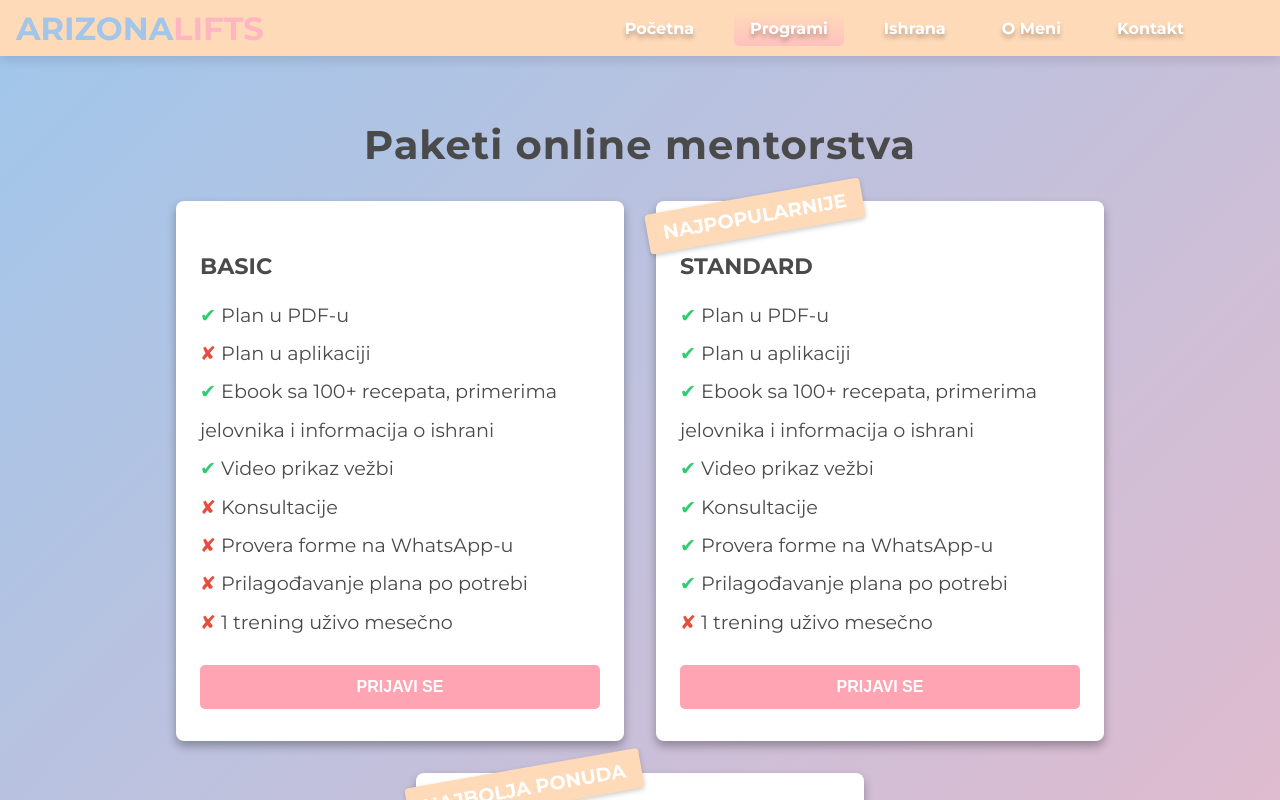
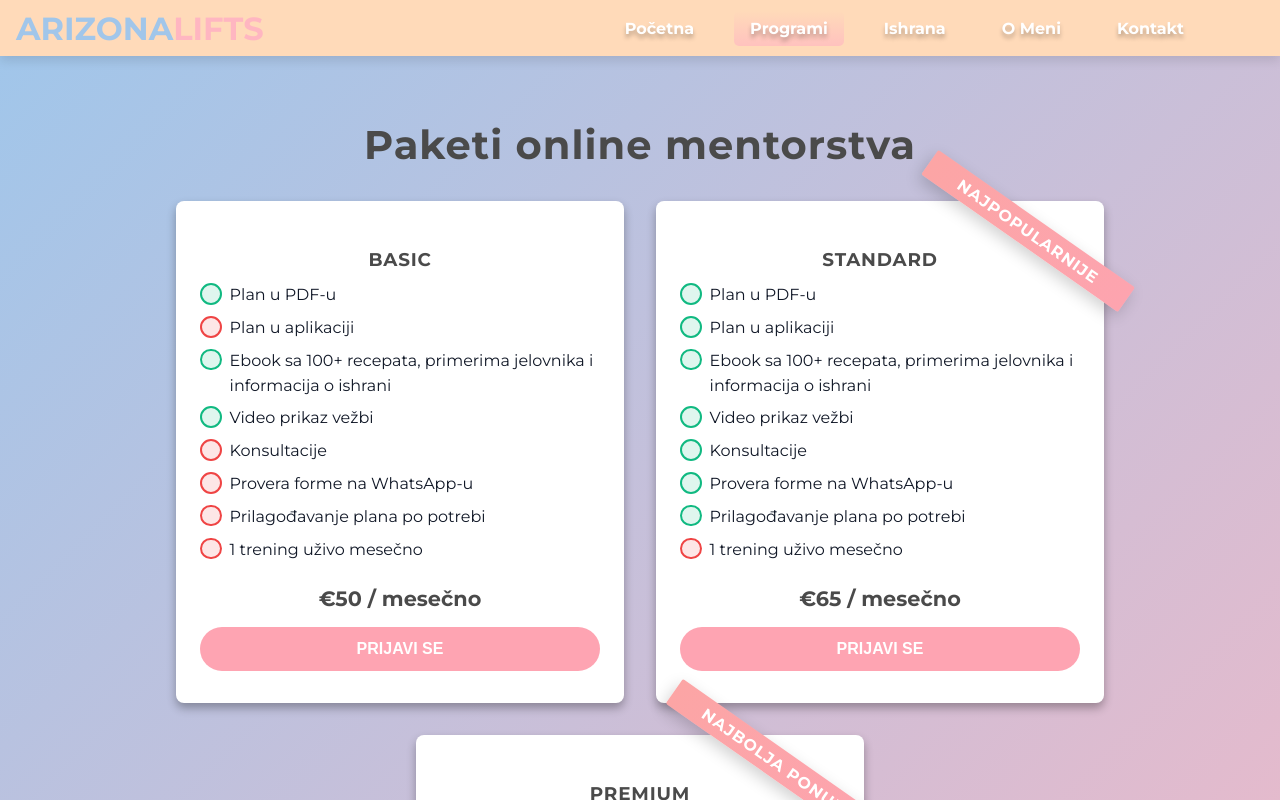
Before and after one commit to MiloshMilinkov/arizonalifts_website, a Nuxt app: page /Programs in a window 1280 px wide. Shown: the top 800 px of the page. Built offline with nearby package versions, Linux system fonts and the light colour scheme.

Commit message:
Programs page style changes

```diff
--- a/components/Program/ProgramsCard.vue
+++ b/components/Program/ProgramsCard.vue
@@ -1,25 +1,27 @@
 <template>
   <BaseCard>
-    <div v-if="ribbon" class="ribbon">{{ ribbon }}</div>
+    <div v-if="ribbon" class="ribbon" aria-hidden="true">{{ ribbon }}</div>
+
     <h2 class="plan-title">{{ title }}</h2>
-    <ul class="plan-features">
-      <li v-for="(feature, index) in features" :key="index">
-        <span v-if="feature.hasOwnProperty('available')"
+
+    <ul class="plan-features" role="list">
+      <li v-for="(feature, index) in features" :key="index" class="feature">
+        <span
+          v-if="feature.hasOwnProperty('available')"
           class="feature-icon"
-              :class="{
-                availableFeature: feature.available,
-                notAvailable: !feature.available
-              }">
-          <span v-if="feature.available">&#10004;</span>
-          <span v-else>&#10008;</span>
-        </span>
-        {{ feature.name }}
+          :data-ok="feature.available"
+          aria-hidden="true"
+        />
+        <span class="feature-text">{{ feature.name }}</span>
       </li>
     </ul>
+
     <p v-if="price" class="plan-price">{{ price }}</p>
+
     <BaseButton @click="goToDocs(docsUrl)" class="btn">PRIJAVI SE</BaseButton>
   </BaseCard>
 </template>
+
 
 <script setup>
 const props = defineProps({
@@ -46,73 +48,82 @@ const props = defineProps({
 });
 
 function goToDocs(url) {
-  window.open(url);
+  const w = window.open(url, '_blank');
+  if (w) w.opener = null;
 }
+
 </script>
 
 <style scoped>
   .plan-title {
-    font-size: 1.4rem;
-    margin-bottom: 1rem;
+  font-size: 1.15rem;
+  margin-bottom: .75rem;
   text-transform: uppercase;
+  letter-spacing: .8px;
+  text-align: center;
 }
 
 .plan-features {
-    list-style-type: none;
-    margin: 0;
+  list-style: none;
+  margin: 0 0 1.25rem;
   padding: 0;
-    text-align: left;
-    margin-bottom: 1.5rem;
-    line-height: 2;
-    font-size: 1.2rem;
+  display: grid;
+  gap: .5rem .75rem;
 }
 
-  .feature-icon.availableFeature {
-    color: #2ecc71;
-  }
-  .feature-icon.notAvailable {
-    color: #e74c3c;
+.feature {
+  display: grid;
+  grid-template-columns: auto 1fr;
+  align-items: start;
+  gap: .5rem;
+  line-height: 1.55;
+  font-size: 1rem;
+  white-space: pre-line;
 }
 
+.feature-icon {
+  width: 1.1rem; height: 1.1rem;
+  border-radius: 999px;
+  border: 2px solid;
+  display: inline-block;
+}
+.feature-icon[data-ok="true"]  { border-color: #10b981; background: #10b98122; }
+.feature-icon[data-ok="false"] { border-color: #ef4444; background: #ef444422; }
+
+.feature-text { color: #111827; }
+
 .plan-price {
-    font-size: 1.7rem;
-    font-weight: bold;
-    margin-top: 1rem;
+  font-size: 1.3rem;
+  font-weight: 700;
   text-align: center;
+  margin: .25rem 0 1rem;
 }
 
+/* Ribbon with better placement & depth, keeping your idea */
 .ribbon {
   position: absolute;
-    top: -5px;
-    left: -10px;
-    background-color: #FFDAB9;
+  top: 15px;
+  right: -44px;
+  transform: rotate(35deg);
+  background: linear-gradient(90deg, #fca5a5, #fda4af);
   color: #fff;
-    padding: 0.5rem 1rem;
-    font-size: 1.2rem;
-    font-weight: bold;
-    transform: rotate(-10deg);
-    box-shadow: 0 2px 5px rgba(0, 0, 0, 0.2);
-    border-radius: 4px;
+  padding: .35rem 2.25rem;
+  font-size: 1rem;
+  font-weight: 800;
+  letter-spacing: .06em;
+  text-transform: uppercase;
+  box-shadow: 0 6px 16px rgba(0,0,0,.18);
+  pointer-events: none;
+  border-radius: 2px;
 }
 
-  .btn{
-    font-weight: bold;
-  }
+.btn { font-weight: 800; width: 100%; border-radius: 999px; }
+
 
 @media (max-width: 768px) {
-    .plan-title {
-      font-size: 1.2rem;
-    }
-    .plan-features {
-      font-size: 1.2rem;
-      line-height: 1.6;
-    }
-    .plan-price {
-      font-size: 1.6rem;
-    }
-    .ribbon {
-      font-size: 1rem;
-      padding: 0.4rem 0.8rem;
-    }
+  .plan-title { font-size: 1.05rem; }
+  .plan-features { font-size: 1rem; line-height: 1.5; }
+  .plan-price { font-size: 1.2rem; }
+  .ribbon { font-size: 1rem; padding: .3rem 1rem; }
 }
 </style>
--- a/pages/Programs.vue
+++ b/pages/Programs.vue
@@ -8,6 +8,8 @@
           :title="plan.title"
           :features="plan.features"
           :ribbon="plan.ribbon"
+          :price="plan.price"
+          :docs-url="plan.docsUrl"
         />
       </div>
 
@@ -23,6 +25,8 @@
           :key="plan.id"
           :title="plan.title"
           :features="plan.features"
+          :price="plan.price"
+          :docs-url="plan.docsUrl"
         />
       </div>
     </section>
@@ -44,7 +48,8 @@
         { name: 'Prilagođavanje plana po potrebi', available: false },
         { name: '1 trening uživo mesečno', available: false }
       ],
-      ribbon: ''
+      ribbon: '',
+      docsUrl: '/contact'
     },
     {
       id: 'online-standard',
@@ -60,7 +65,8 @@
         { name: 'Prilagođavanje plana po potrebi', available: true },
         { name: '1 trening uživo mesečno', available: false }
       ],
-      ribbon: 'NAJPOPULARNIJE'
+      ribbon: 'NAJPOPULARNIJE',
+      docsUrl: '/contact'
     },
     {
       id: 'online-premium',
@@ -76,7 +82,8 @@
         { name: 'Prilagođavanje plana po potrebi', available: true },
         { name: '1 trening uživo mesečno', available: true }
       ],
-      ribbon: 'NAJBOLJA PONUDA'
+      ribbon: 'NAJBOLJA PONUDA',
+      docsUrl: '/contact'
     }
   ];
 
@@ -90,7 +97,8 @@
         { name: '10 treninga mesečno - 14000RSD' },
         { name: '12 treninga mesečno - 16800RSD \n BONUS: Priručnik o ishrani (100+ recepata, jelovnici sa različitim kalorijskim unosom)' },
         { name: '16 treninga mesečno - 22400RSD \n BONUS: Priručnik o ishrani (100+ recepata, jelovnici sa različitim kalorijskim unosom)' },
-      ]
+      ],
+      docsUrl: '/contact'
     },
     {
       id: 'inPerson-polupersonalni',
@@ -101,7 +109,8 @@
         { name: '10 treninga mesečno - 7000RSD (po osobi)' },
         { name: '12 treninga mesečno - 8400RSD (po osobi)' },
         { name: '16 treninga mesečno - 11200RSD (po osobi)' },
-      ]
+      ],
+      docsUrl: '/contact'
     }
   ];
 </script>
```
Lines whose indentation alone changed are shown as unchanged.
